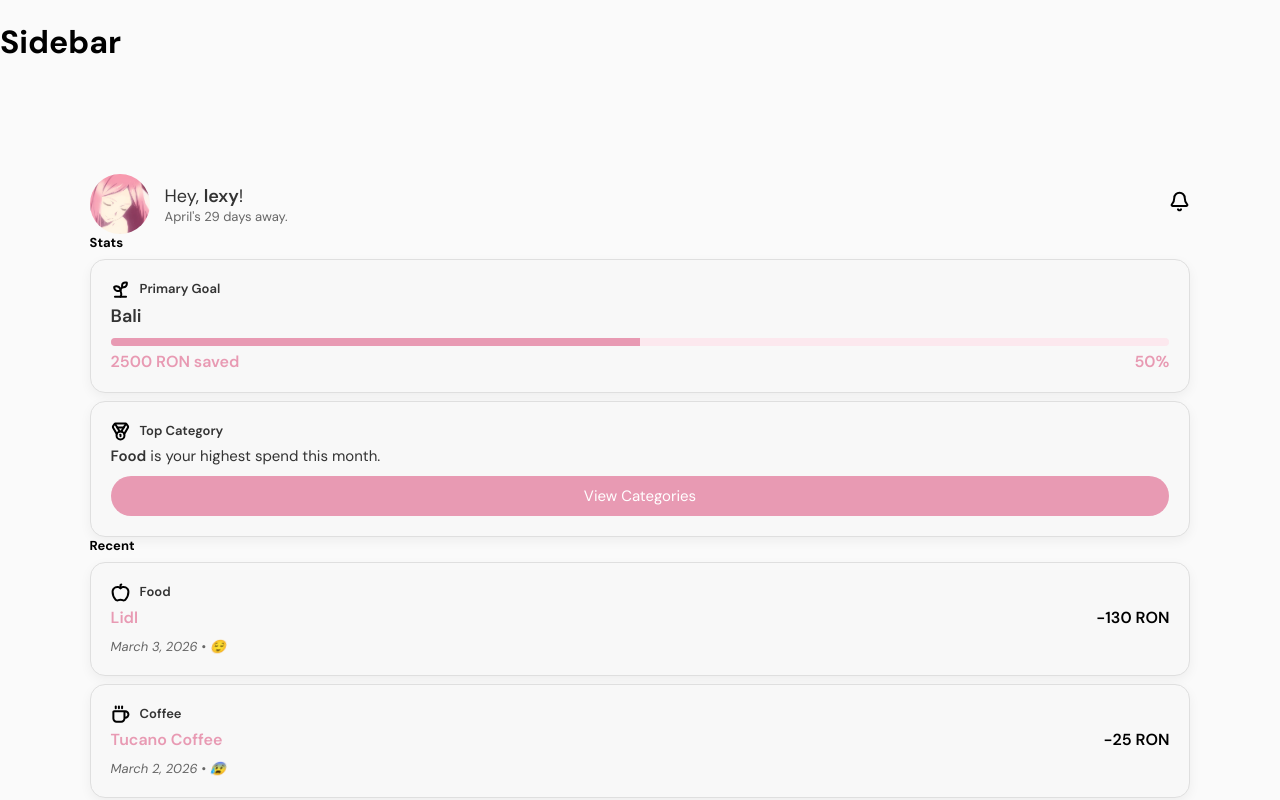
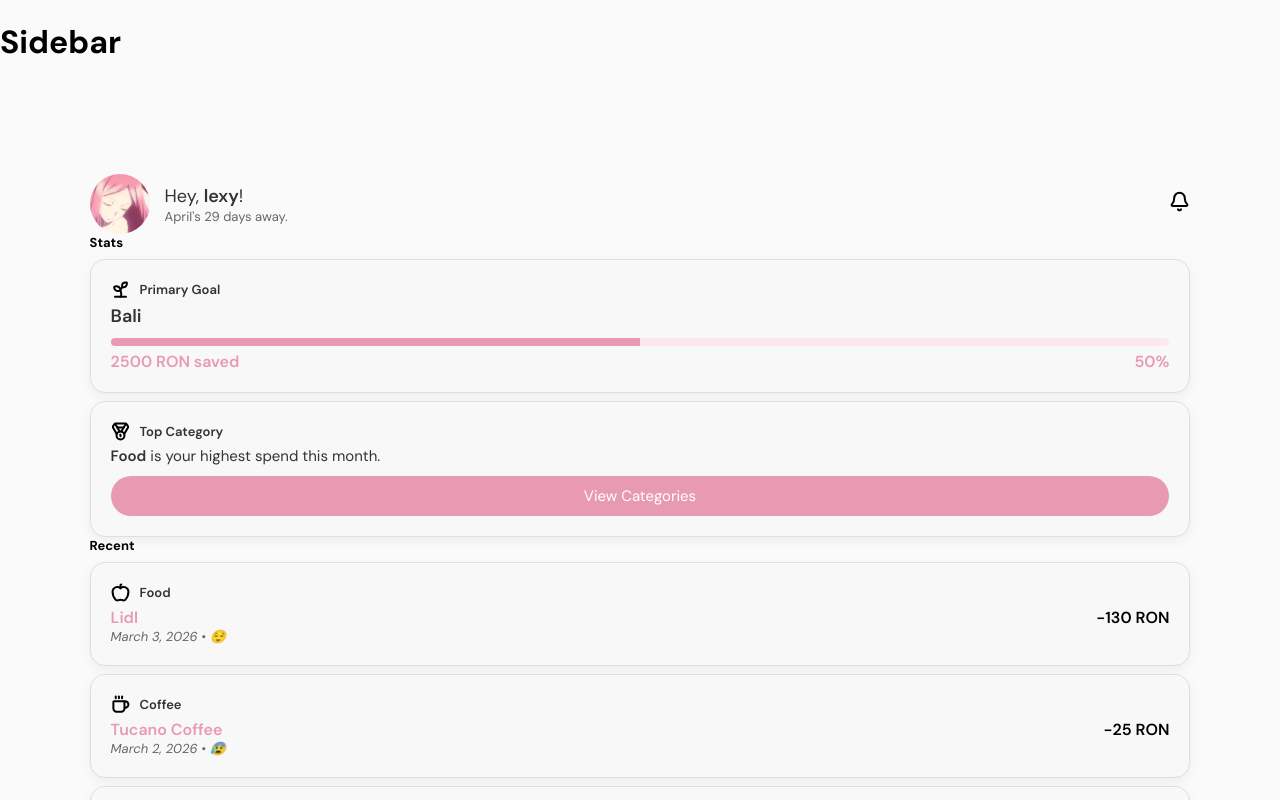
Before and after one commit to mirelalexy/blossom, a React (Vite) app in the folder frontend/: page / in a window 1280 px wide. Shown: the top 800 px of the page. Built offline with nearby package versions, Linux system fonts and the light colour scheme.

Commit message:
fix(ui): align card icons and fix gap

```diff
--- a/frontend/src/components/home/TransactionCard.css
+++ b/frontend/src/components/home/TransactionCard.css
@@ -12,7 +12,7 @@
     justify-content: space-between;
 }
 
-.transaction-details p{
+.transaction-details p {
     color: var(--text-secondary);
     font-size: 13px;
     font-weight: 400;
@@ -22,5 +22,4 @@
 .transaction-card-content {
     display: flex;
     flex-direction: column;
-    gap: 10px;
 }
--- a/frontend/src/styles/components/Card.css
+++ b/frontend/src/styles/components/Card.css
@@ -6,6 +6,7 @@
     border-radius: 15px;
     border: 1px solid var(--card-border);
     box-shadow: 0 4px 12px rgba(0, 0, 0, 0.05);
+    gap: 5px;
 }
 
 .card-content {
@@ -22,9 +23,14 @@
 .card-header {
     display: flex;
     gap: 10px;
+    align-items: center;
 }
 
 .card-header p {
     font-weight: 600;
     font-size: 13px;
 }
+
+.card-icon svg {
+    display: block;
+}
```
